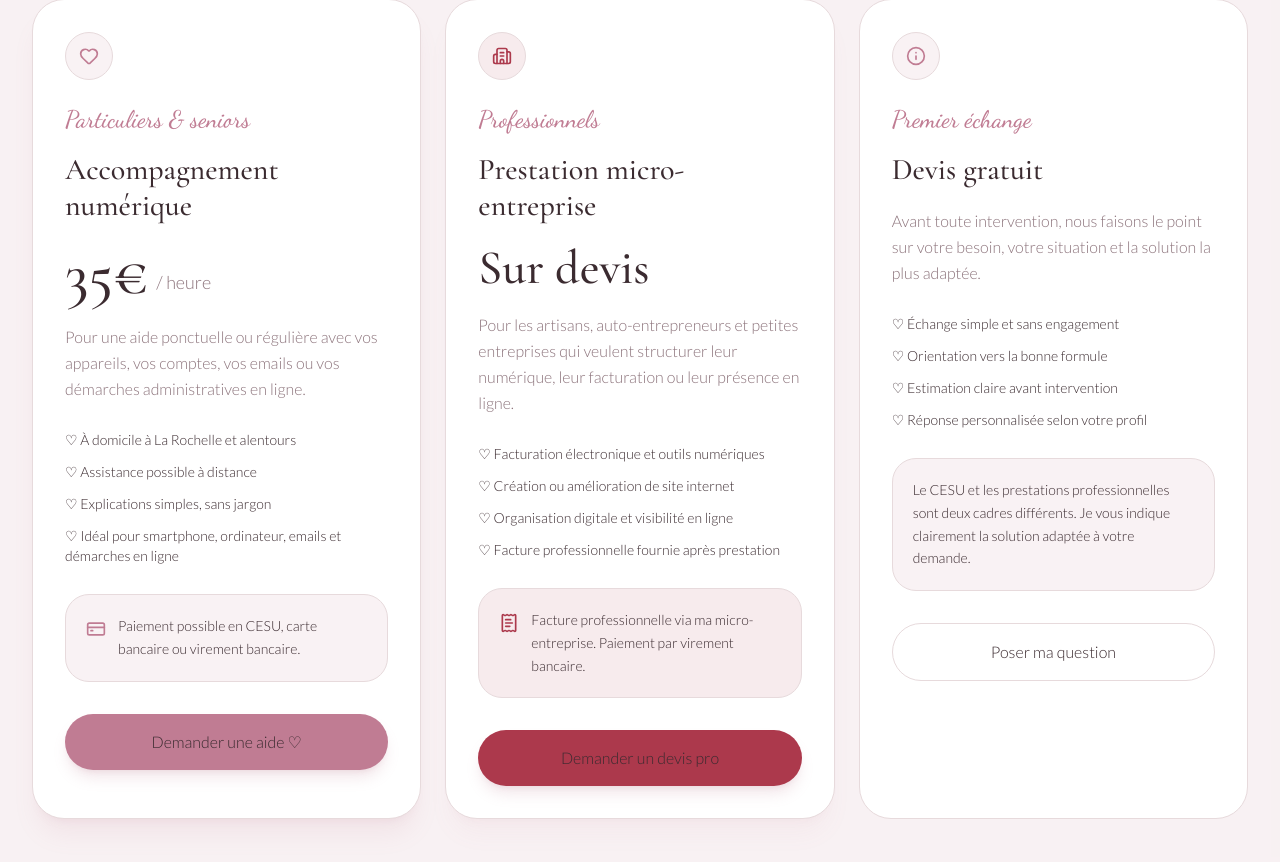
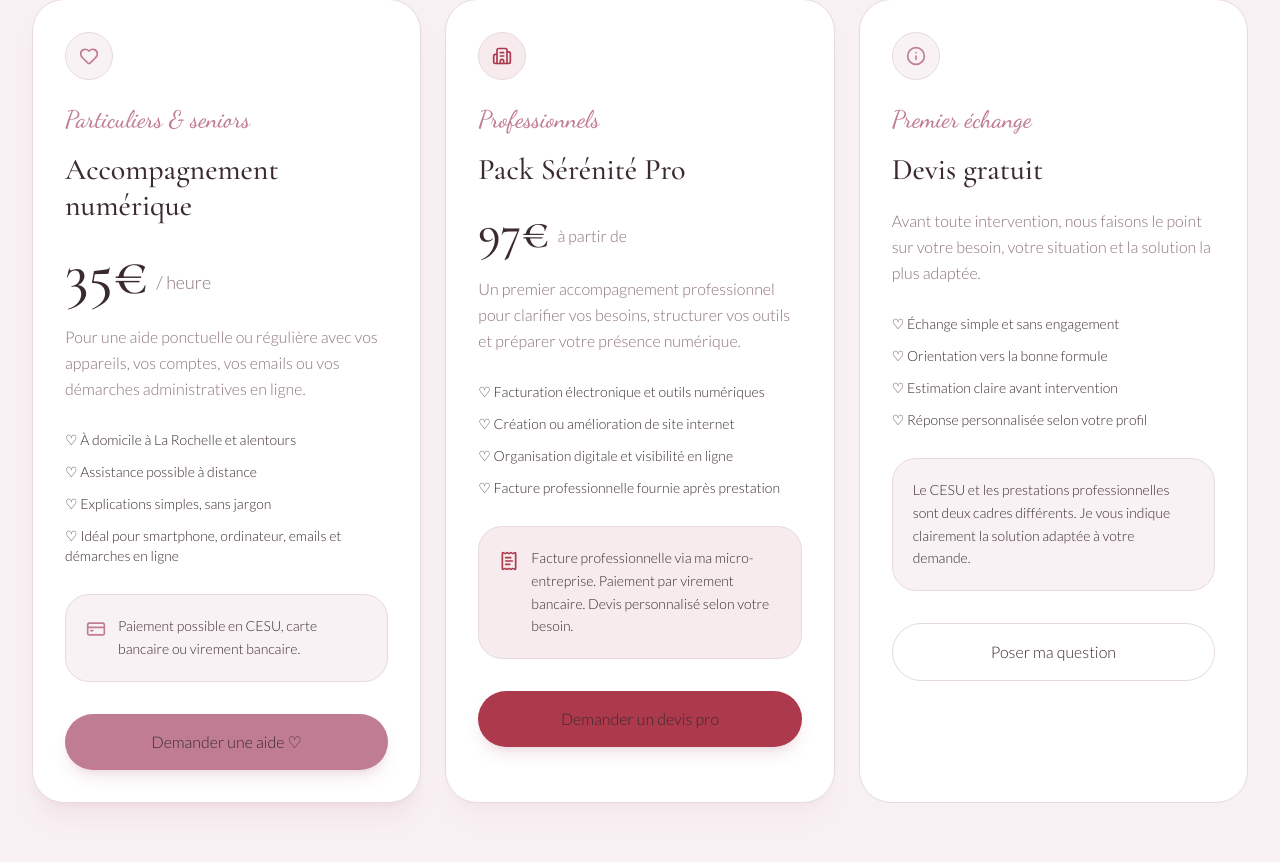
Before and after one commit to Virginie17/assistance-numerique, a Next.js app: page / in a window 1280 px wide. Shown: the part 6256-7118 px from the top of the page. Built offline with nearby package versions, Linux system fonts and the light colour scheme; no server answers.

Commit message:
Add professional entry price

```diff
--- a/components/landing/PricingSection.tsx
+++ b/components/landing/PricingSection.tsx
@@ -75,14 +75,15 @@ export default function PricingSection() {
             </div>
 
             <p className="font-script text-2xl text-primary">Professionnels</p>
-            <h3 className="mt-4 font-serif text-3xl font-medium text-foreground">Prestation micro-entreprise</h3>
+            <h3 className="mt-4 font-serif text-3xl font-medium text-foreground">Pack Sérénité Pro</h3>
 
             <div className="mt-5 flex items-end gap-2">
-              <span className="font-serif text-5xl font-medium leading-none text-foreground">Sur devis</span>
+              <span className="font-serif text-5xl font-medium leading-none text-foreground">97€</span>
+              <span className="pb-2 text-base font-light text-muted-foreground">à partir de</span>
             </div>
 
             <p className="mt-5 text-base font-light leading-relaxed text-muted-foreground">
-              Pour les artisans, auto-entrepreneurs et petites entreprises qui veulent structurer leur numérique, leur facturation ou leur présence en ligne.
+              Un premier accompagnement professionnel pour clarifier vos besoins, structurer vos outils et préparer votre présence numérique.
             </p>
 
             <ul className="mt-7 space-y-3 text-sm font-light text-foreground">
@@ -95,7 +96,7 @@ export default function PricingSection() {
               <div className="flex gap-3">
                 <ReceiptText className="mt-1 h-5 w-5 shrink-0 text-accent" />
                 <p className="text-sm font-light leading-relaxed text-foreground">
-                  Facture professionnelle via ma micro-entreprise. Paiement par virement bancaire.
+                  Facture professionnelle via ma micro-entreprise. Paiement par virement bancaire. Devis personnalisé selon votre besoin.
                 </p>
               </div>
             </div>
```
